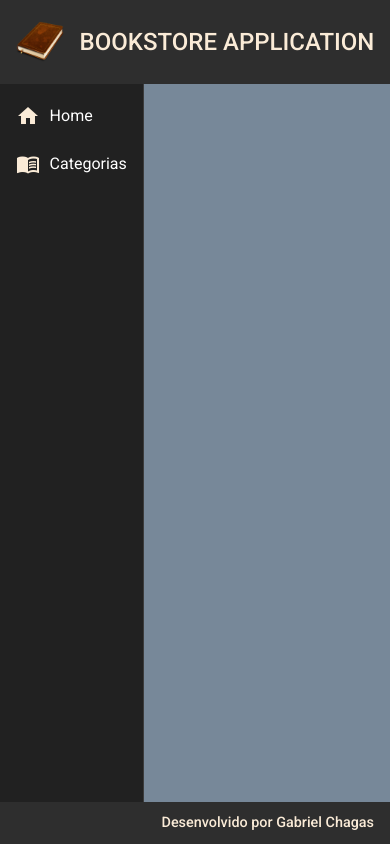
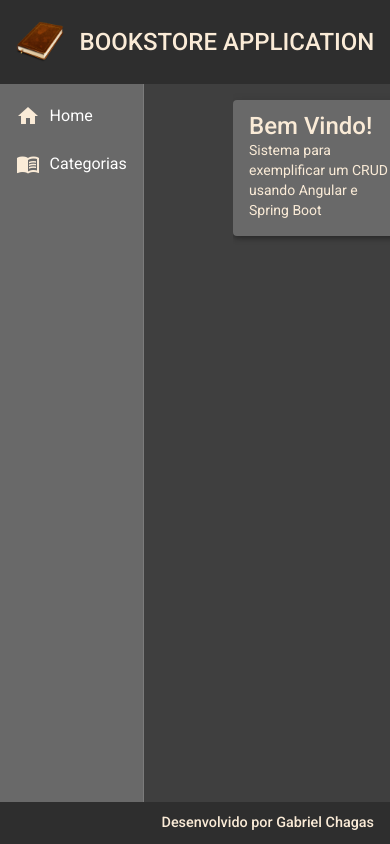
Before and after one commit to devChagas/bookstore-front, an Angular app: page / in a window 390 px wide. Built offline with nearby package versions, Linux system fonts and the light colour scheme.

Commit message:
implementando componenet Home (views e routes)

```diff
--- a/src/app/app-routing.module.ts
+++ b/src/app/app-routing.module.ts
@@ -1,7 +1,13 @@
 import { NgModule } from '@angular/core';
 import { RouterModule, Routes } from '@angular/router';
+import { HomeComponent } from './components/views/home/home.component';
 
-const routes: Routes = [];
+const routes: Routes = [
+  {
+    path: '',
+    component: HomeComponent
+  }
+];
 
 @NgModule({
   imports: [RouterModule.forRoot(routes)],
--- a/src/app/components/template/nav/nav.component.css
+++ b/src/app/components/template/nav/nav.component.css
@@ -1,10 +1,10 @@
 .container {
     height: 85%;
-    background-color: lightslategray;
+    background-color: #3f3f3f;;
 }
 
 mat-sidenav     {
-    background-color: #212121;;
+    background-color: #696969;
 }
 
 mat-nav-list {
--- a/src/app/components/template/nav/nav.component.html
+++ b/src/app/components/template/nav/nav.component.html
@@ -1,7 +1,7 @@
  <mat-sidenav-container class="container">
     <mat-sidenav mode="side" opened>
         <mat-nav-list>
-            <a mat-list-item>
+            <a routerLink="" mat-list-item>
                 <i class="material-icons">home</i>
                 Home
             </a>
@@ -13,7 +13,7 @@
     </mat-sidenav>
 
     <mat-sidenav-content>
-
+        <router-outlet></router-outlet>
     </mat-sidenav-content>
 
  </mat-sidenav-container>
--- /dev/null
+++ b/src/app/components/views/home/home.component.css
@@ -0,0 +1,25 @@
+mat-card {
+    background-color: #696969;
+    width: 95%;
+    margin: 1rem auto;
+}
+
+.title {
+    color: antiquewhite;
+}
+
+.subtitle {
+    color: antiquewhite;
+}
+
+@media(max-width: 450px) {
+    .home {
+        width: 70%;
+    }
+}
+
+@media(max-width: 770px) {
+    .home {
+        width: 90%;
+    }
+}
--- /dev/null
+++ b/src/app/components/views/home/home.component.html
@@ -0,0 +1,4 @@
+<mat-card class="home mat-elevation-z4">
+    <mat-card-title class="title">Bem Vindo!</mat-card-title>
+    <mat-card-subtitle class="subtitle">Sistema para exemplificar um CRUD usando Angular e Spring Boot</mat-card-subtitle>
+</mat-card>
--- /dev/null
+++ b/src/app/components/views/home/home.component.ts
@@ -0,0 +1,15 @@
+import { Component, OnInit } from '@angular/core';
+
+@Component({
+  selector: 'app-home',
+  templateUrl: './home.component.html',
+  styleUrls: ['./home.component.css']
+})
+export class HomeComponent implements OnInit {
+
+  constructor() { }
+
+  ngOnInit(): void {
+  }
+
+}
```
Also changed, not shown: src/app/app.module.ts (+8 -2 lines).
